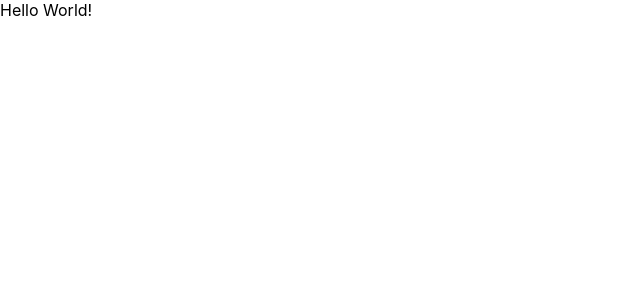
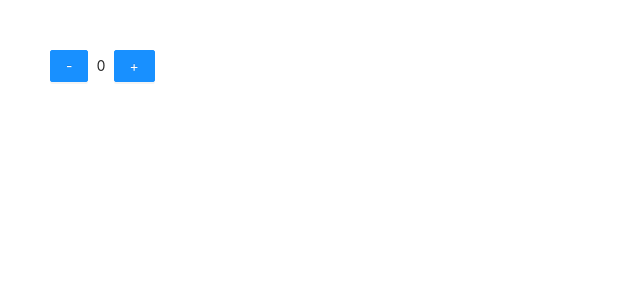
Before and after one commit to t6d/react-introduction, a React (Create React App) app: page / in a window 1280 px wide. Shown: the top 300 px of the page, without its empty margins (0-640 px from the left). Built offline with nearby package versions, Linux system fonts and the light colour scheme.

Commit message:
Antd Counter Example

```diff
--- a/package.json
+++ b/package.json
@@ -11,6 +11,7 @@
     "@types/node": "^12.0.0",
     "@types/react": "^16.9.0",
     "@types/react-dom": "^16.9.0",
+    "antd": "^4.2.0",
     "react": "^16.13.1",
     "react-dom": "^16.13.1",
     "react-scripts": "3.4.1",
--- a/src/App.tsx
+++ b/src/App.tsx
@@ -1,9 +1,28 @@
-import React from 'react';
+import React, { useState } from 'react';
+import { Button, Space } from 'antd';
+
+function useCounter() {
+  const [counter, setCount] = useState<number>(0);
+  const decrement = () => counter > 0 && setCount(counter - 1);
+  const increment = () => setCount(counter + 1)
+
+  return [counter, decrement, increment] as const;
+}
 
 function App() {
+  const style = {
+    padding: 50
+  };
+
+  const [counter, decrement, increment] = useCounter();
+
   return (
-    <div className="App">
-      Hello World!
+    <div className="App" style={style}>
+      <Space>
+        <Button type="primary" onClick={decrement}>-</Button>
+        <span>{counter}</span>
+        <Button type="primary" onClick={increment}>+</Button>
+      </Space>
     </div>
   );
 }
--- a/src/index.css
+++ b/src/index.css
@@ -1,13 +1 @@
-body {
-  margin: 0;
-  font-family: -apple-system, BlinkMacSystemFont, 'Segoe UI', 'Roboto', 'Oxygen',
-    'Ubuntu', 'Cantarell', 'Fira Sans', 'Droid Sans', 'Helvetica Neue',
-    sans-serif;
-  -webkit-font-smoothing: antialiased;
-  -moz-osx-font-smoothing: grayscale;
-}
-
-code {
-  font-family: source-code-pro, Menlo, Monaco, Consolas, 'Courier New',
-    monospace;
-}
+@import '~antd/dist/antd.css';
```
Also changed, not shown: 1 other file (tests, documents, lock files or other folders).
